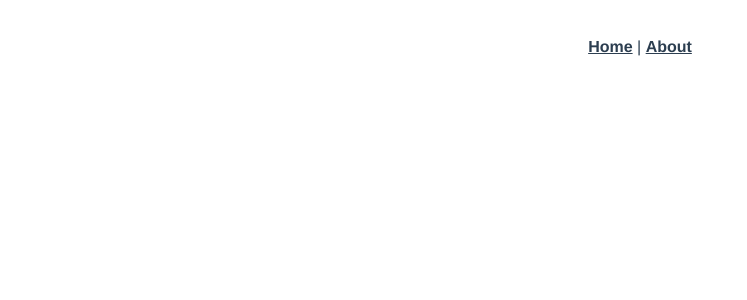
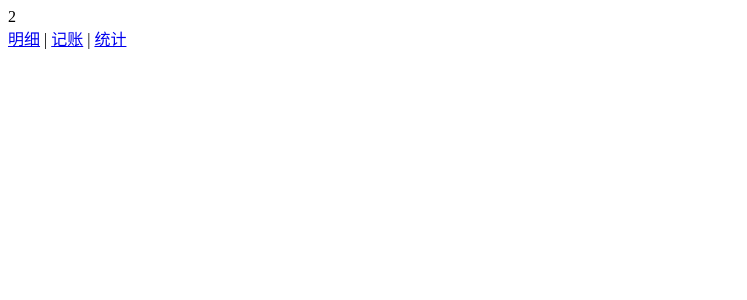
Before and after one commit to ac97nj/sun, a Vue app: page /#/Labels in a window 1280 px wide. Shown: the top 300 px of the page, without its empty margins (0-747 px from the left). Built offline with nearby package versions, Linux system fonts and the light colour scheme.

Commit message:
3 个页面

```diff
--- a/src/App.vue
+++ b/src/App.vue
@@ -1,32 +1,15 @@
 <template>
-  <div id="app">
-    <div id="nav">
-      <router-link to="/">Home</router-link> |
-      <router-link to="/about">About</router-link>
-    </div>
+  <div>
     <router-view/>
+    <router-link to="/Money">明细</router-link>
+    |
+    <router-link to="/Labels">记账</router-link>
+    |
+    <router-link to="/Statistics">统计</router-link>
   </div>
 </template>
 
 <style lang="scss">
-#app {
-  font-family: Avenir, Helvetica, Arial, sans-serif;
-  -webkit-font-smoothing: antialiased;
-  -moz-osx-font-smoothing: grayscale;
-  text-align: center;
-  color: #2c3e50;
-}
 
-#nav {
-  padding: 30px;
 
-  a {
-    font-weight: bold;
-    color: #2c3e50;
-
-    &.router-link-exact-active {
-      color: #42b983;
-    }
-  }
-}
 </style>
--- a/src/router/index.ts
+++ b/src/router/index.ts
@@ -1,23 +1,42 @@
 import Vue from 'vue'
 import VueRouter, { RouteConfig } from 'vue-router'
-import Home from '../views/Home.vue'
+
+import Money from '@/views/Money.vue';
+import Labels from '@/views/Labels.vue';
+import Statistics from '@/views/Statistics.vue';
 
 Vue.use(VueRouter)
 
 const routes: Array<RouteConfig> = [
   {
     path: '/',
-    name: 'Home',
-    component: Home
+    redirect: '/Money'
   },
+
   {
-    path: '/about',
-    name: 'About',
-    // route level code-splitting
-    // this generates a separate chunk (about.[hash].js) for this route
-    // which is lazy-loaded when the route is visited.
-    component: () => import(/* webpackChunkName: "about" */ '../views/About.vue')
-  }
+    path: '/Money',
+    component: Money
+  },
+
+  {
+    path: '/Labels',
+    component: Labels
+  },
+
+  {
+    path: '/Statistics',
+    component: Statistics
+  },
+
+
+
+
+
+
+
+
+
+
 ]
 
 const router = new VueRouter({
--- /dev/null
+++ b/src/views/Labels.vue
@@ -0,0 +1,19 @@
+<template>
+  <div>2</div>
+</template>
+
+<script lang="ts">
+import Vue from 'vue';
+import {Component} from 'vue-property-decorator';
+
+@Component
+export default class Labels extends Vue {
+
+}
+
+
+</script>
+
+<style lang="scss" scoped>
+
+</style>
--- /dev/null
+++ b/src/views/Money.vue
@@ -0,0 +1,19 @@
+<template>
+  <div>1</div>
+</template>
+
+<script lang="ts">
+import Vue from 'vue';
+import {Component} from 'vue-property-decorator';
+
+@Component
+export default class Money extends Vue {
+
+}
+
+
+</script>
+
+<style lang="scss" scoped>
+
+</style>
--- /dev/null
+++ b/src/views/Statistics.vue
@@ -0,0 +1,19 @@
+<template>
+  <div>3</div>
+</template>
+
+<script lang="ts">
+import Vue from 'vue';
+import {Component} from 'vue-property-decorator';
+
+@Component
+export default class Statistics extends Vue {
+
+}
+
+
+</script>
+
+<style lang="scss" scoped>
+
+</style>
```
